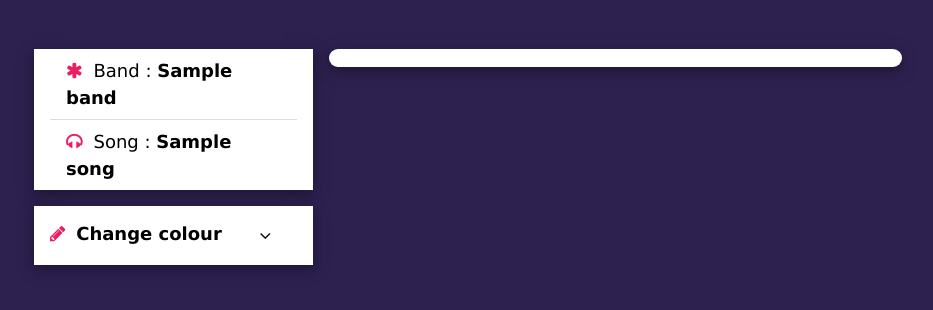
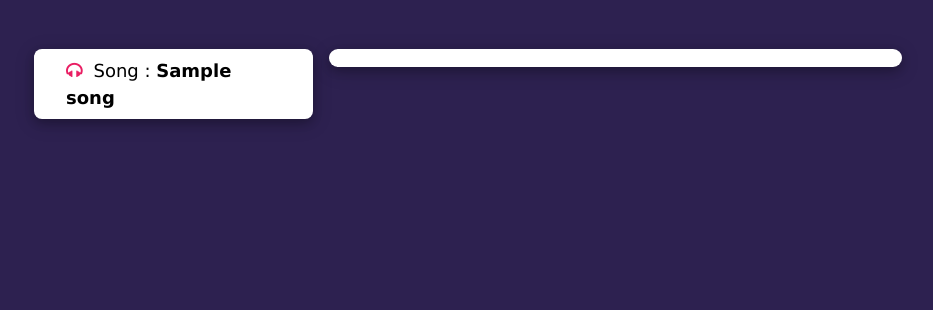
Before and after one commit to mohammedhashim44/myLyrics, a Flask app: template src/templates/lyricsPage.html in a window 1280 px wide. Shown: the part 200-510 px from the top of the page, without its empty margins (172-1105 px from the left). Run offline with Flask 2, Linux system fonts and the light colour scheme; the template is opened without the code that fills it: most values are stand-ins (such as "Sample title", 1, 10 or a date in 2020).

Commit message:
Updated html files

```diff
--- a/src/app.py
+++ b/src/app.py
@@ -44,7 +44,6 @@ def get():
         lyrics_text = song_lyrics.lyrics
         lyrics_text = lyrics_text.replace("\n" , "<br/>")
         return render_template('lyricsPage.html',
-                               Band=song_lyrics.song_title,
                                Song=song_lyrics.song_title,
                                lyrics=lyrics_text)
     except Exception as e:
--- a/src/templates/lyricsPage.html
+++ b/src/templates/lyricsPage.html
@@ -1,24 +1,3 @@
-
-
-
-
-
-
-
-
-
-
-
-
-
-
-
-
-
-
-
-
-
 {% extends 'base.html' %}
 
 {% block content %}
@@ -29,18 +8,9 @@
         <div class="w3-third  w3-margin-top">
 
 
-            <div class="w3-container w3-large sub-content
+            <div class="w3-container w3-large sub-content w3-round-large
        w3-card-4">
                 <ul class="w3-ul">
-                    <li>
-                        <span style="margin-right: 5px">
-                            <i class="w3-text-pink
-                   fa fa-asterisk">
-
-                            </i>
-                        </span> Band :
-                        <b>{{Band}}</b>
-                    </li>
 
                     <li>
                         <span style="margin-right: 5px" class="margin">
@@ -56,67 +26,11 @@
                 </ul>
             </div>
 
-            <div class="w3-container sub-content
-        w3-padding w3-card-4 w3-margin-top
-      ">
-
-                <div class="w3-large">
-
-                    <div class="">
-                        <span style="margin-right: 5px" class="w3-text-pink">
-                            <i class="fa fa-pencil"></i>
-                        </span>
-                        <b>Change colour</b>
-                        <span onclick="toggle('colours')" class="w3-margin-left
-
-                            w3-button">
-                            <i class="fa fa-angle-down"></i>
-                        </span>
-
-                    </div>
-
-                    <div id="colours" class="w3-bar-block w3-margin-bottom w3-hide ">
-
-                        <a class="w3-metro-magenta w3-hover-opacity
-                   w3-bar-item w3-button w3-center">
-                            Magenta
-                        </a>
-
-                        <a class="w3-metro-light-purple w3-hover-opacity
-                   w3-bar-item w3-button w3-center">
-                            Light Purple
-                        </a>
-                        <a class="w3-metro-purple w3-hover-opacity
-                   w3-bar-item w3-button w3-center">
-                            Purple
-                        </a>
-
-                        <a class="w3-metro-dark-blue w3-hover-opacity
-                   w3-bar-item w3-button w3-center">
-                            Blue Dark
-                        </a>
-
-                        <a class="w3-metro-blue w3-hover-opacity
-                   w3-bar-item w3-button w3-center">
-                            Blue
-                        </a>
-
-
-
-                    </div>
-                </div>
-
-
-
-
-
-
-            </div>
         </div>
 
         <div class="w3-twothird w3-margin-bottom
     w3-margin-top">
-            <div class="w3-card-4 sub-content w3-round-xxlarge
+            <div class="w3-card-4 sub-content w3-round-xlarge
        w3-container w3-large
         w3-center">
                 <p>
```
Also changed, not shown: src/templates/search.html (+1 -59 lines).
